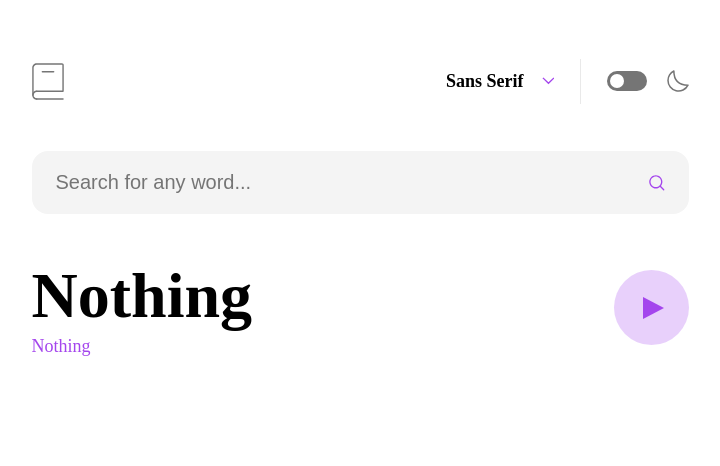
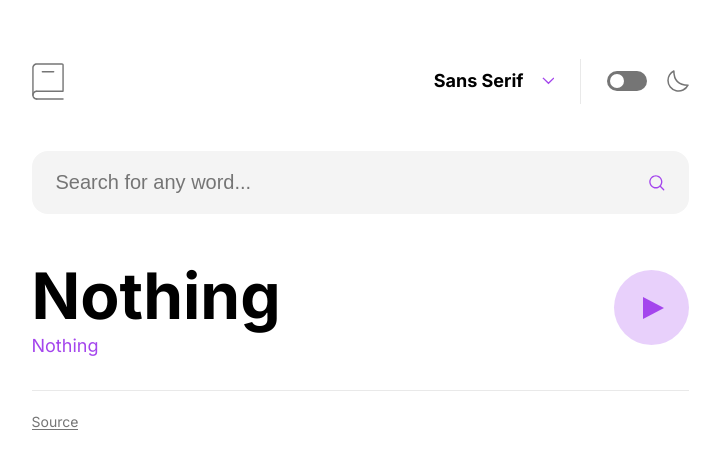
Before and after one commit to kanae367/dictionary-app, a React (Vite) app: page / in a window 1280 px wide. Shown: the top 466 px of the page, without its empty margins (280-1000 px from the left). Built offline with nearby package versions, Linux system fonts and the light colour scheme.

Commit message:
Добавлены новые стили, улучшена логика обработки запроса

```diff
--- a/index.html
+++ b/index.html
@@ -3,6 +3,11 @@
   <head>
     <meta charset="UTF-8" />
     <meta name="viewport" content="width=device-width, initial-scale=1.0" />
+    <link rel="preconnect" href="https://fonts.googleapis.com">
+    <link rel="preconnect" href="https://fonts.gstatic.com" crossorigin>
+    <link
+      href="https://fonts.googleapis.com/css2?family=Inconsolata:wght@400;700&family=Inter:wght@400;700&family=Lora:ital,wght@0,400;0,700;1,700&display=swap"
+      rel="stylesheet">
     <title>Dictionary App</title>
   </head>
   <body>
--- a/src/App.scss
+++ b/src/App.scss
@@ -1,3 +1,15 @@
+.Inter{
+    font-family: var(--font-sans-serif)
+}
+
+.Lora{
+    font-family: var(--font-serif);
+}
+
+.Mono{
+    font-family: var(--font-mono);
+}
+
 .header{
     display: flex;
     justify-content: space-between;
--- a/src/App.tsx
+++ b/src/App.tsx
@@ -2,6 +2,7 @@ import { MouseEventHandler, useState } from 'react'
 import book from './assets/icon_book.svg';
 import arrow from './assets/icon_arrow.svg';
 import moon from './assets/icon_moon.svg';
+import link from './assets/icon_link.svg';
 import getWord from './getWord.ts';
 import './App.scss'
 import './Main.scss';
@@ -32,13 +33,15 @@ interface IWordResult{
     }[],
     synonyms: string[];
     antonyms: string[];
-  }[]
+  }[];
+  sourceUrls: string[];
 }
 
 function App() {
   const {register, handleSubmit} = useForm<IFormInput>();
   const [isDarkTheme, setIsDarkTheme] = useState(darkThemeMq);
   const [word, setWord] = useState<false | IWordResult>(false);
+  const [font, setFont] = useState<'Inter' | 'Lora' | 'Mono'>('Inter');
 
   const onSubmit:SubmitHandler<IFormInput> = async (data) => {
     const newWord:IWordResult[] = await getWord(data.word);
@@ -46,10 +49,11 @@ function App() {
   }
 
   const items = word && word.meanings.map(item => <WordMeaning key={item.definitions[0].definition} meaning={item}/>)
+  const sources = word && word.sourceUrls.map(item => <a key={item} href={item} className='result__sources-link'><span className='underline'>{item}</span><img className='result__sources-image' src={link}/></a>)
 
   return (
     <>
-      <header className='header'>
+      <header className={`header ${font}`}>
         <img className='header__icon' src={book} alt="book icon"/>
         <div className='header__controls'>
           <div className='fonts-select'>
@@ -69,7 +73,7 @@ function App() {
         </div>
       </header>
 
-      <main className='main'>
+      <main className={`main ${font}`}>
           <form className='search-bar' onSubmit={handleSubmit(onSubmit)}>
             <input type="text" className='search-bar__input' {...register("word", {required: true, minLength: 2})} placeholder='Search for any word...'/>
             <button type='submit' className='search-bar__button'/>
@@ -86,6 +90,13 @@ function App() {
             <div className='result__content'>
               {items}
             </div>
+
+            <div className='result__sources'>
+              <h6 className='result__sources-title'>Source</h6>
+              <div className='result__sources-links'>
+                {sources}
+              </div>
+            </div>
           </div>
       </main>
     </>
--- a/src/Main.scss
+++ b/src/Main.scss
@@ -36,7 +36,19 @@
 }
 
 .result{
+    &__content{
+        position: relative;
 
+        &::after{
+            content: '';
+            position: absolute;
+            width: 100%;
+            height: 1px;
+            left: 0;
+            top: calc(100% + 32px);
+            background-color: var(--light-gray);
+        }
+    }
 
     &__header{
         display: flex;
@@ -139,6 +151,7 @@
     &__list{
         display: flex;
         flex-direction: column;
+        line-height: var(--body-medium-line);
         gap: 13px;
         margin-bottom: 24px;
         font-size: var(--body-small-size);
@@ -152,17 +165,22 @@
         padding-left: 25px;
         list-style: none;
         position: relative;
-        display: flex;
-        align-items: center;
 
         &::before{
             position: absolute;
             content: '';
             border-radius: 50%;
             left: 0;
+            top: 10px;
             width: 5px;
             height: 5px;
             background-color: var(--purple);
+        }
+
+        &-example{
+            display: block;
+            margin-top: 13px;
+            color: var(--gray);
         }
     }
 }
@@ -181,3 +199,70 @@
         margin-left: 24px;
     }
 }
+
+.result__sources{
+    margin-top: 57px;
+
+    @media screen and (min-width: 768px) {
+        display: flex;
+        gap: 20px;
+    }
+}
+
+.result__sources-title{
+    font-size: var(--body-small-size);
+    line-height: var(--body-small-size);
+    color: var(--gray);
+    position: relative;
+    width: fit-content;
+    height: fit-content;
+    font-weight: 400;
+
+    &::after{
+        position: absolute;
+        content: '';
+        left: 0;
+        width: 100%;
+        height: 1px;
+        top: 100%;
+        background-color: var(--gray);
+    }
+}
+
+.result__sources-links{
+    margin-top: 8px;
+
+    @media screen and (min-width: 768px) {
+        margin-top: 0;
+    }
+}
+
+.result__sources-link{
+    display: flex;
+    align-items: center;
+    margin-bottom: 8px;
+    color: var(--black);
+    font-size: var(--body-small-size);
+    line-height: var(--body-small-size);
+    text-decoration: none;
+}
+
+.underline{
+    position: relative;
+
+    &::after {
+        content: '';
+        position: absolute;
+        left: 0;
+        width: 100%;
+        height: 1px;
+        top: 100%;
+        background-color: var(--black);
+    }
+}
+
+.result__sources-image{
+    margin-left: 9px;
+    width: 12px;
+    height: 12px;
+}
--- a/src/WordMeaning.tsx
+++ b/src/WordMeaning.tsx
@@ -13,7 +13,7 @@ const WordMeaning = ({meaning}:{
     meaning:IMeaning
 }) => {
 
-    const listItems = meaning.definitions.map(item => <li key={item.definition} className='meaning__item'>{item.definition}</li>)
+    const listItems = meaning.definitions.map(item => <li key={item.definition} className='meaning__item'>{item.definition}{item.example && <span className="meaning__item-example">{item.example}</span>}</li>)
 
     return(
         <div className='result__item'>
--- a/src/index.scss
+++ b/src/index.scss
@@ -27,8 +27,8 @@
     --body-small-size: 14px;
     --body-small-line: 17px;
 
-    --font-sans-serif: 'Inter' sans-serif;
-    --font-serif: 'Lora' serif;
+    --font-sans-serif: 'Inter', sans-serif;
+    --font-serif: 'Lora', serif;
     --font-mono: 'Inconsolata';
 }
 
```
Also changed, not shown: src/assets/icon_link.svg (added).
